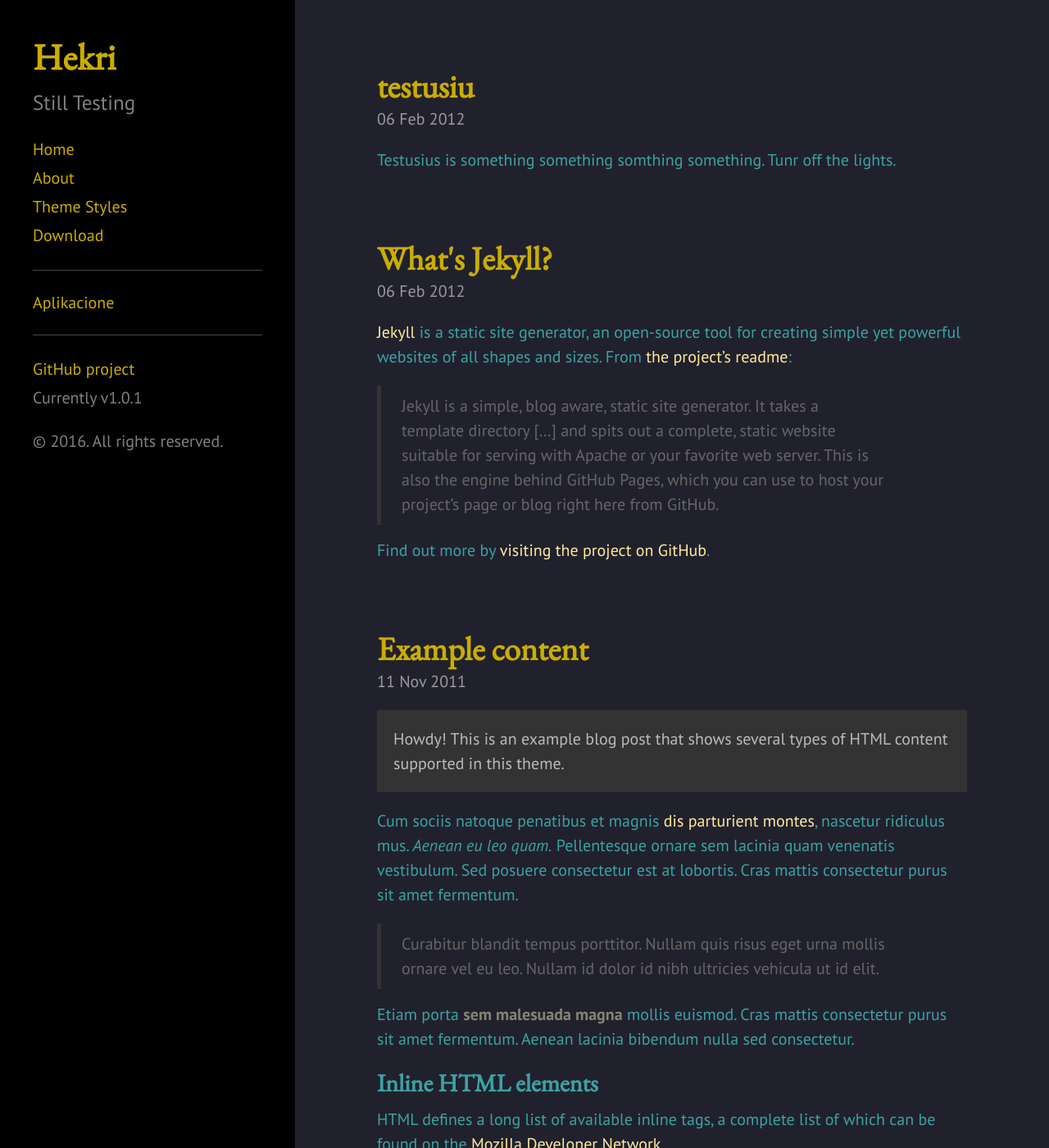
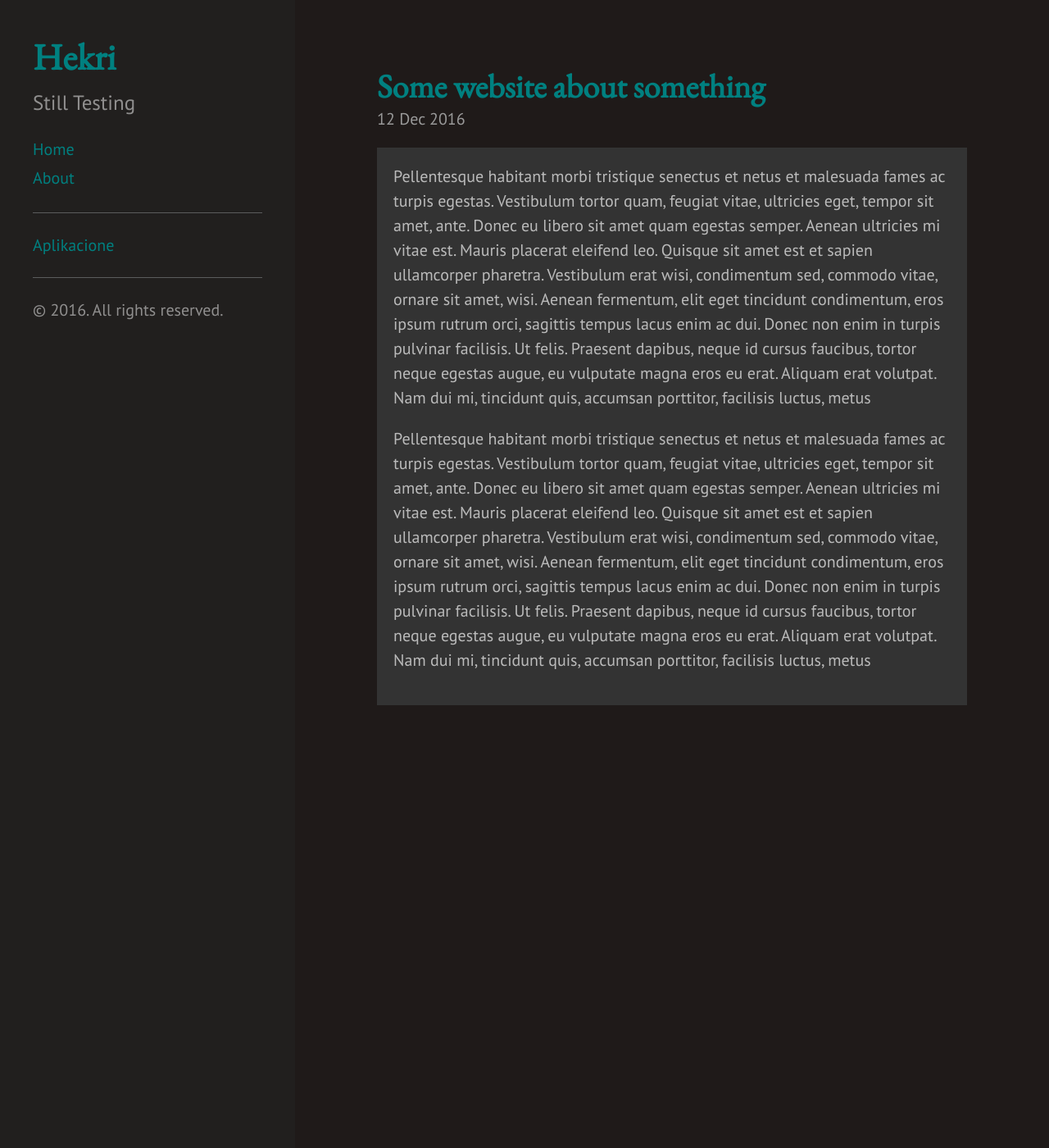
Before and after one commit to hekri-d/hekri-d.github.io, a Jekyll site: the page built from index.html, in a window 1280 px wide and 1400 px high. Shown: the whole window at 82% size. Built offline with Jekyll 4.4.1, drawn with Linux system fonts in a browser that asks for light colours; the list of posts is cut into pages by our own code; some of the changed text lies outside the part shown.

Commit message:
Cleaned up.

```diff
--- a/_includes/sidebar.html
+++ b/_includes/sidebar.html
@@ -26,12 +26,12 @@
         {% endif %}
       {% endfor %}
 
-      <a class="sidebar-nav-item" href="{{ site.github.repo }}/archive/master.zip">Download</a>
+      <!--      <a class="sidebar-nav-item" href="{{ site.github.repo }}/archive/master.zip">Download</a> -->
       <hr>
       <a class=sidebar-nav-item" href="applications.html">Aplikacione</a>
       <hr>
-      <a class="sidebar-nav-item" href="{{ site.github.repo }}">GitHub project</a>
-      <span class="sidebar-nav-item">Currently v{{ site.version }}</span>
+<!--      <a class="sidebar-nav-item" href="{{ site.github.repo }}">GitHub project</a>
+<span class="sidebar-nav-item">Currently v{{ site.version }}</span> -->
     </nav>
 
     <p>&copy; {{ site.time | date: '%Y' }}. All rights reserved.</p>
--- a/_posts/2011-11-11-yo.md
+++ /dev/null
@@ -1,138 +0,0 @@
----
-layout: post
-title: Example content
----
-
-
-<div class="message">
-  Howdy! This is an example blog post that shows several types of HTML content supported in this theme.
-</div>
-
-Cum sociis natoque penatibus et magnis <a href="#">dis parturient montes</a>, nascetur ridiculus mus. *Aenean eu leo quam.* Pellentesque ornare sem lacinia quam venenatis vestibulum. Sed posuere consectetur est at lobortis. Cras mattis consectetur purus sit amet fermentum.
-
-> Curabitur blandit tempus porttitor. Nullam quis risus eget urna mollis ornare vel eu leo. Nullam id dolor id nibh ultricies vehicula ut id elit.
-
-Etiam porta **sem malesuada magna** mollis euismod. Cras mattis consectetur purus sit amet fermentum. Aenean lacinia bibendum nulla sed consectetur.
-
-## Inline HTML elements
-
-HTML defines a long list of available inline tags, a complete list of which can be found on the [Mozilla Developer Network](https://developer.mozilla.org/en-US/docs/Web/HTML/Element).
-
-- **To bold text**, use `<strong>`.
-- *To italicize text*, use `<em>`.
-- Abbreviations, like <abbr title="HyperText Markup Langage">HTML</abbr> should use `<abbr>`, with an optional `title` attribute for the full phrase.
-- Citations, like <cite>&mdash; Mark otto</cite>, should use `<cite>`.
-- <del>Deleted</del> text should use `<del>` and <ins>inserted</ins> text should use `<ins>`.
-- Superscript <sup>text</sup> uses `<sup>` and subscript <sub>text</sub> uses `<sub>`.
-
-Most of these elements are styled by browsers with few modifications on our part.
-
-## Heading
-
-Vivamus sagittis lacus vel augue rutrum faucibus dolor auctor. Duis mollis, est non commodo luctus, nisi erat porttitor ligula, eget lacinia odio sem nec elit. Morbi leo risus, porta ac consectetur ac, vestibulum at eros.
-
-### Code
-
-Cum sociis natoque penatibus et magnis dis `code element` montes, nascetur ridiculus mus.
-
-{% highlight js %}
-// Example can be run directly in your JavaScript console
-
-// Create a function that takes two arguments and returns the sum of those arguments
-var adder = new Function("a", "b", "return a + b");
-
-// Call the function
-adder(2, 6);
-// > 8
-{% endhighlight %}
-
-Aenean lacinia bibendum nulla sed consectetur. Etiam porta sem malesuada magna mollis euismod. Fusce dapibus, tellus ac cursus commodo, tortor mauris condimentum nibh, ut fermentum massa.
-
-### Gists via GitHub Pages
-
-Vestibulum id ligula porta felis euismod semper. Nullam quis risus eget urna mollis ornare vel eu leo. Donec sed odio dui.
-
-{% gist 5555251 gist.md %}
-
-Aenean eu leo quam. Pellentesque ornare sem lacinia quam venenatis vestibulum. Nullam quis risus eget urna mollis ornare vel eu leo. Cum sociis natoque penatibus et magnis dis parturient montes, nascetur ridiculus mus. Donec sed odio dui. Vestibulum id ligula porta felis euismod semper.
-
-### Lists
-
-Cum sociis natoque penatibus et magnis dis parturient montes, nascetur ridiculus mus. Aenean lacinia bibendum nulla sed consectetur. Etiam porta sem malesuada magna mollis euismod. Fusce dapibus, tellus ac cursus commodo, tortor mauris condimentum nibh, ut fermentum massa justo sit amet risus.
-
-* Praesent commodo cursus magna, vel scelerisque nisl consectetur et.
-* Donec id elit non mi porta gravida at eget metus.
-* Nulla vitae elit libero, a pharetra augue.
-
-Donec ullamcorper nulla non metus auctor fringilla. Nulla vitae elit libero, a pharetra augue.
-
-1. Vestibulum id ligula porta felis euismod semper.
-2. Cum sociis natoque penatibus et magnis dis parturient montes, nascetur ridiculus mus.
-3. Maecenas sed diam eget risus varius blandit sit amet non magna.
-
-Cras mattis consectetur purus sit amet fermentum. Sed posuere consectetur est at lobortis.
-
-<dl>
-  <dt>HyperText Markup Language (HTML)</dt>
-  <dd>The language used to describe and define the content of a Web page</dd>
-
-  <dt>Cascading Style Sheets (CSS)</dt>
-  <dd>Used to describe the appearance of Web content</dd>
-
-  <dt>JavaScript (JS)</dt>
-  <dd>The programming language used to build advanced Web sites and applications</dd>
-</dl>
-
-Integer posuere erat a ante venenatis dapibus posuere velit aliquet. Morbi leo risus, porta ac consectetur ac, vestibulum at eros. Nullam quis risus eget urna mollis ornare vel eu leo.
-
-### Images
-
-Quisque consequat sapien eget quam rhoncus, sit amet laoreet diam tempus. Aliquam aliquam metus erat, a pulvinar turpis suscipit at.
-
-![placeholder](http://placehold.it/800x400 "Large example image")
-![placeholder](http://placehold.it/400x200 "Medium example image")
-![placeholder](http://placehold.it/200x200 "Small example image")
-
-### Tables
-
-Aenean lacinia bibendum nulla sed consectetur. Lorem ipsum dolor sit amet, consectetur adipiscing elit.
-
-<table>
-  <thead>
-    <tr>
-      <th>Name</th>
-      <th>Upvotes</th>
-      <th>Downvotes</th>
-    </tr>
-  </thead>
-  <tfoot>
-    <tr>
-      <td>Totals</td>
-      <td>21</td>
-      <td>23</td>
-    </tr>
-  </tfoot>
-  <tbody>
-    <tr>
-      <td>Alice</td>
-      <td>10</td>
-      <td>11</td>
-    </tr>
-    <tr>
-      <td>Bob</td>
-      <td>4</td>
-      <td>3</td>
-    </tr>
-    <tr>
-      <td>Charlie</td>
-      <td>7</td>
-      <td>9</td>
-    </tr>
-  </tbody>
-</table>
-
-Nullam id dolor id nibh ultricies vehicula ut id elit. Sed posuere consectetur est at lobortis. Nullam quis risus eget urna mollis ornare vel eu leo.
-
------
-
-Want to see something else added? <a href="https://github.com/poole/poole/issues/new">Open an issue.</a>
--- a/_posts/2012-02-06-s.md
+++ /dev/null
@@ -1,10 +0,0 @@
----
-layout: post
-title: What's Jekyll?
----
-
-[Jekyll](http://jekyllrb.com) is a static site generator, an open-source tool for creating simple yet powerful websites of all shapes and sizes. From [the project's readme](https://github.com/mojombo/jekyll/blob/master/README.markdown):
-
-  > Jekyll is a simple, blog aware, static site generator. It takes a template directory [...] and spits out a complete, static website suitable for serving with Apache or your favorite web server. This is also the engine behind GitHub Pages, which you can use to host your project’s page or blog right here from GitHub.
-
-Find out more by [visiting the project on GitHub](https://github.com/mojombo/jekyll).
--- a/_posts/2012-02-06-testusius.md
+++ /dev/null
@@ -1,5 +0,0 @@
----
-layout: post
-title: testusiu
----
-Testusius is something something somthing something. Tunr off the lights.
--- /dev/null
+++ b/_posts/2016-12-12-main.md
@@ -0,0 +1,9 @@
+---
+layout: post
+title: Some website about something
+---
+<div class="message">
+<p>Pellentesque habitant morbi tristique senectus et netus et malesuada fames ac turpis egestas. Vestibulum tortor quam, feugiat vitae, ultricies eget, tempor sit amet, ante. Donec eu libero sit amet quam egestas semper. Aenean ultricies mi vitae est. Mauris placerat eleifend leo. Quisque sit amet est et sapien ullamcorper pharetra. Vestibulum erat wisi, condimentum sed, commodo vitae, ornare sit amet, wisi. Aenean fermentum, elit eget tincidunt condimentum, eros ipsum rutrum orci, sagittis tempus lacus enim ac dui. Donec non enim in turpis pulvinar facilisis. Ut felis. Praesent dapibus, neque id cursus faucibus, tortor neque egestas augue, eu vulputate magna eros eu erat. Aliquam erat volutpat. Nam dui mi, tincidunt quis, accumsan porttitor, facilisis luctus, metus</p>
+
+<p>Pellentesque habitant morbi tristique senectus et netus et malesuada fames ac turpis egestas. Vestibulum tortor quam, feugiat vitae, ultricies eget, tempor sit amet, ante. Donec eu libero sit amet quam egestas semper. Aenean ultricies mi vitae est. Mauris placerat eleifend leo. Quisque sit amet est et sapien ullamcorper pharetra. Vestibulum erat wisi, condimentum sed, commodo vitae, ornare sit amet, wisi. Aenean fermentum, elit eget tincidunt condimentum, eros ipsum rutrum orci, sagittis tempus lacus enim ac dui. Donec non enim in turpis pulvinar facilisis. Ut felis. Praesent dapibus, neque id cursus faucibus, tortor neque egestas augue, eu vulputate magna eros eu erat. Aliquam erat volutpat. Nam dui mi, tincidunt quis, accumsan porttitor, facilisis luctus, metus</p>
+</div>
--- a/index.html
+++ b/index.html
@@ -19,7 +19,7 @@ title: Home
   {% endfor %}
 </div>
 
-<div class="pagination">
+<!-- <div class="pagination">
   {% if paginator.next_page %}
     <a class="pagination-item older" href="{{ site.baseurl }}page{{paginator.next_page}}">Older</a>
   {% else %}
@@ -34,4 +34,4 @@ title: Home
   {% else %}
     <span class="pagination-item newer">Newer</span>
   {% endif %}
-</div>
+</div>-->
--- a/public/css/blackdoc.css
+++ b/public/css/blackdoc.css
@@ -34,8 +34,8 @@ html {
 }
 
 body {
-  color: #3ca2a2;
-  background-color: #21212e;
+  color: #fff;
+  background-color: #1f1a19; <!-- Here the background of the main page is controlled -->
 }
 
 h1, h2, h3, h4, h5, h6 {
@@ -177,7 +177,7 @@ tbody tr:nth-child(odd) th {
   text-align: center;
   padding: 2rem 1rem;
   color: rgba(255,255,255,.5);
-  background-color: #000;
+  background-color: #211f1e;
   overflow: auto;
 }
 @media (min-width: 48em) {
@@ -193,7 +193,7 @@ tbody tr:nth-child(odd) th {
 
 /* Sidebar links */
 .sidebar a {
-  color: #caad00;
+  color: #008080;
 }
 
 /* About section */
@@ -274,7 +274,7 @@ a.sidebar-nav-item:focus {
 .page-title,
 .post-title,
 .post-title a {
-  color: #caad00;
+  color: #008080; <!-- Here the title of the post (main page) is changed - this was me -->
 }
 
 /*
```
Also changed, not shown: _posts/somesom.md (deleted, +0 -38 lines), _posts/something.md (deleted, +0 -10 lines), _posts/testusius.md (deleted, +0 -8 lines), applications.html (+5 -3 lines), .mydir/styles.md (renamed from styles.md), 2 other files.
